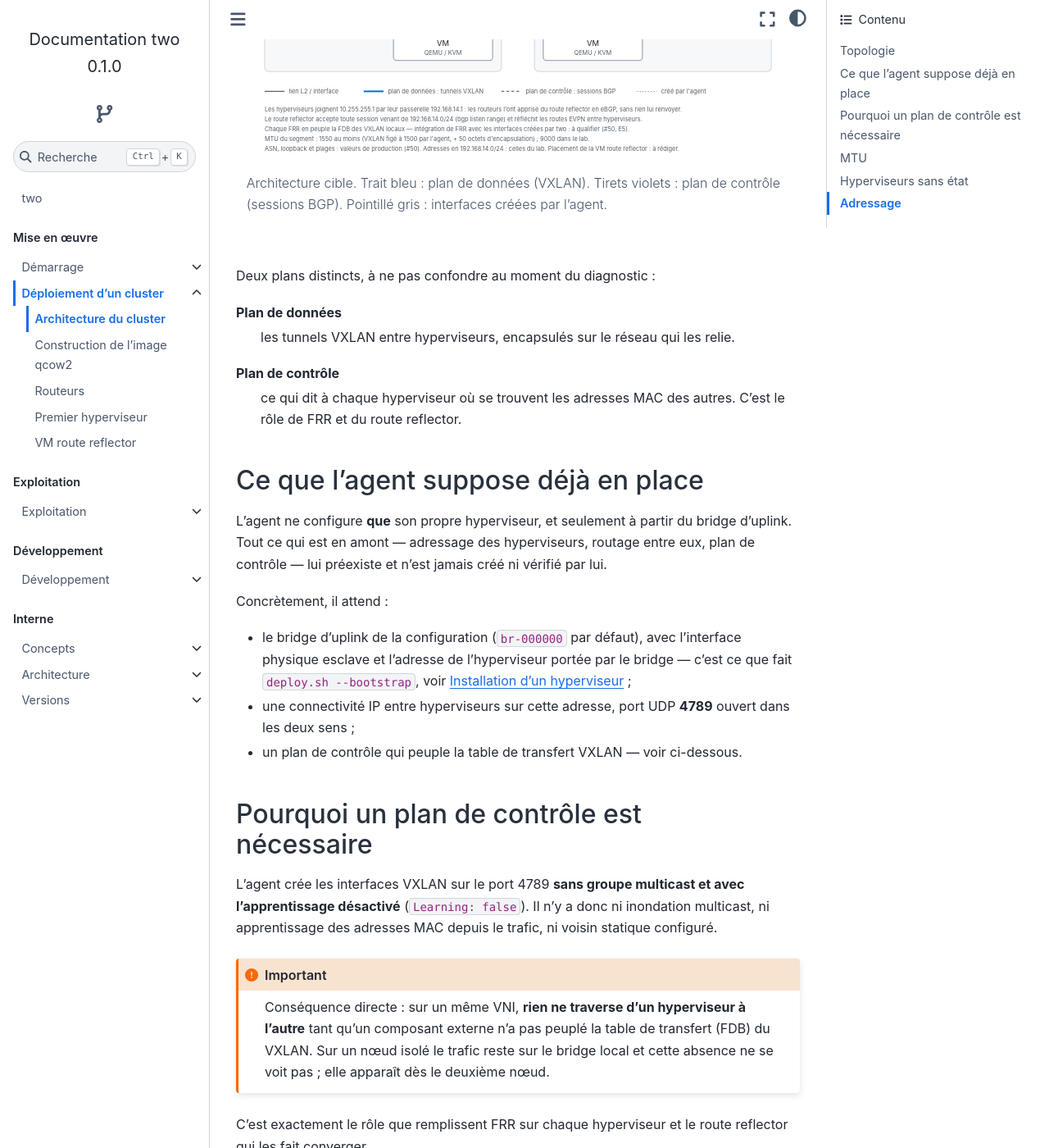
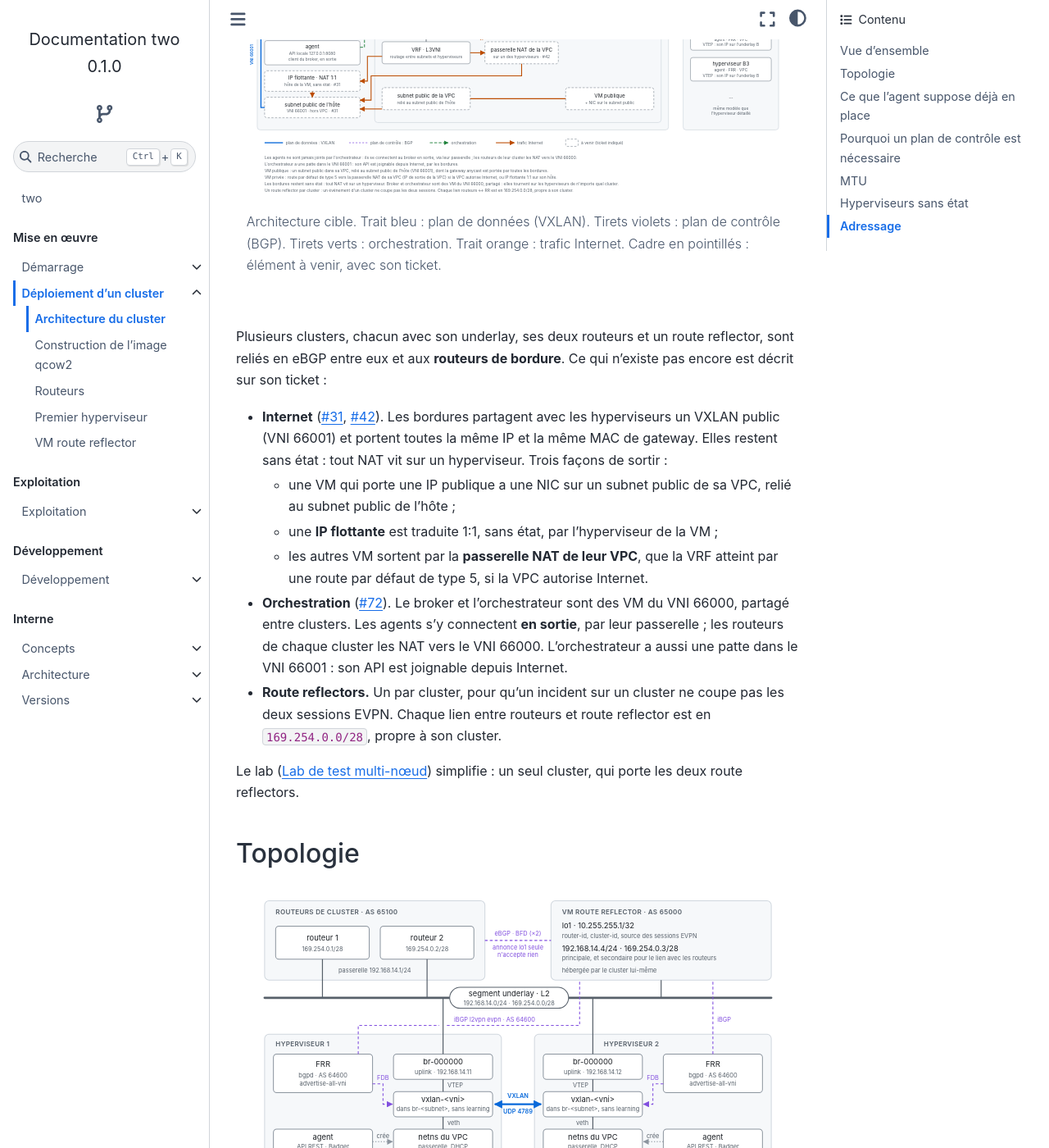
Before and after one commit to GnomeZworc/two-mirror, a Sphinx documentation site: the page built from docs/deploiement/architecture-cluster.rst, in a window 1280 px wide and 1400 px high, scrolled down 518 px. Shown: the whole window at 82% size. Built offline with Sphinx 7.4.7 and the Sphinx Book theme 1.1.4, drawn with Linux system fonts in a browser that asks for light colours.

Commit message:
f-70: doc: vue d'ensemble de l'architecture cible (clusters, bordures, Internet, orchestration) #70
Signed-off-by: GnomeZworc <nicolas.boufidjeline@g3e.fr>

```diff
--- a/docs/deploiement/architecture-cluster.rst
+++ b/docs/deploiement/architecture-cluster.rst
@@ -1,5 +1,55 @@
 Architecture du cluster
 =======================
+
+Vue d'ensemble
+--------------
+
+.. figure:: /schemas/architecture-ensemble.svg
+   :alt: Vue d'ensemble : Internet, bordures, deux clusters, route reflectors, services partagés et hyperviseurs
+   :align: center
+   :width: 100%
+   :class: only-light
+
+   Architecture cible. Trait bleu : plan de données (VXLAN). Tirets violets : plan de contrôle
+   (BGP). Tirets verts : orchestration. Trait orange : trafic Internet. Cadre en pointillés :
+   élément à venir, avec son ticket.
+
+.. figure:: /schemas/architecture-ensemble-dark.svg
+   :alt: Vue d'ensemble : Internet, bordures, deux clusters, route reflectors, services partagés et hyperviseurs
+   :align: center
+   :width: 100%
+   :class: only-dark
+
+   Architecture cible. Trait bleu : plan de données (VXLAN). Tirets violets : plan de contrôle
+   (BGP). Tirets verts : orchestration. Trait orange : trafic Internet. Cadre en pointillés :
+   élément à venir, avec son ticket.
+
+Plusieurs clusters, chacun avec son underlay, ses deux routeurs et un route reflector, sont reliés
+en eBGP entre eux et aux **routeurs de bordure**. Ce qui n'existe pas encore est décrit sur son
+ticket :
+
+* **Internet** (`#31 <https://git.g3e.fr/syonad/two/issues/31>`_,
+  `#42 <https://git.g3e.fr/syonad/two/issues/42>`_). Les bordures partagent avec les hyperviseurs
+  un VXLAN public (VNI 66001) et portent toutes la même IP et la même MAC de gateway. Elles restent
+  sans état : tout NAT vit sur un hyperviseur. Trois façons de sortir :
+
+  * une VM qui porte une IP publique a une NIC sur un subnet public de sa VPC, relié au subnet
+    public de l'hôte ;
+  * une **IP flottante** est traduite 1:1, sans état, par l'hyperviseur de la VM ;
+  * les autres VM sortent par la **passerelle NAT de leur VPC**, que la VRF atteint par une route
+    par défaut de type 5, si la VPC autorise Internet.
+
+* **Orchestration** (`#72 <https://git.g3e.fr/syonad/two/issues/72>`_). Le broker et
+  l'orchestrateur sont des VM du VNI 66000, partagé entre clusters. Les agents s'y connectent
+  **en sortie**, par leur passerelle ; les routeurs de chaque cluster les NAT vers le VNI 66000.
+  L'orchestrateur a aussi une patte dans le VNI 66001 : son API est joignable depuis Internet.
+
+* **Route reflectors.** Un par cluster, pour qu'un incident sur un cluster ne coupe pas les deux
+  sessions EVPN. Chaque lien entre routeurs et route reflector est en ``169.254.0.0/28``, propre
+  à son cluster.
+
+Le lab (:doc:`/developpement/lab`) simplifie : un seul cluster, qui porte les deux route
+reflectors.
 
 Topologie
 ---------
```
Also changed, not shown: docs/schemas/architecture-ensemble-dark.svg (added), docs/schemas/architecture-ensemble.svg (added).
